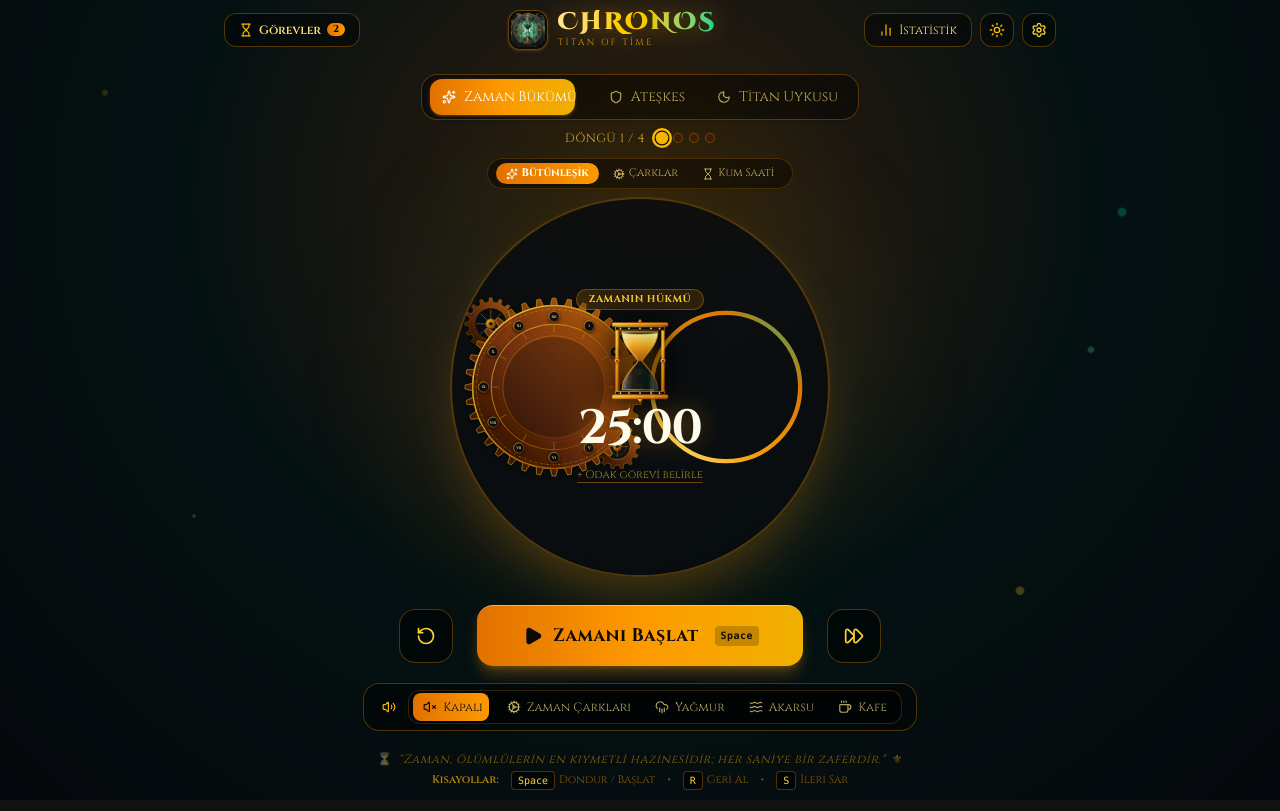
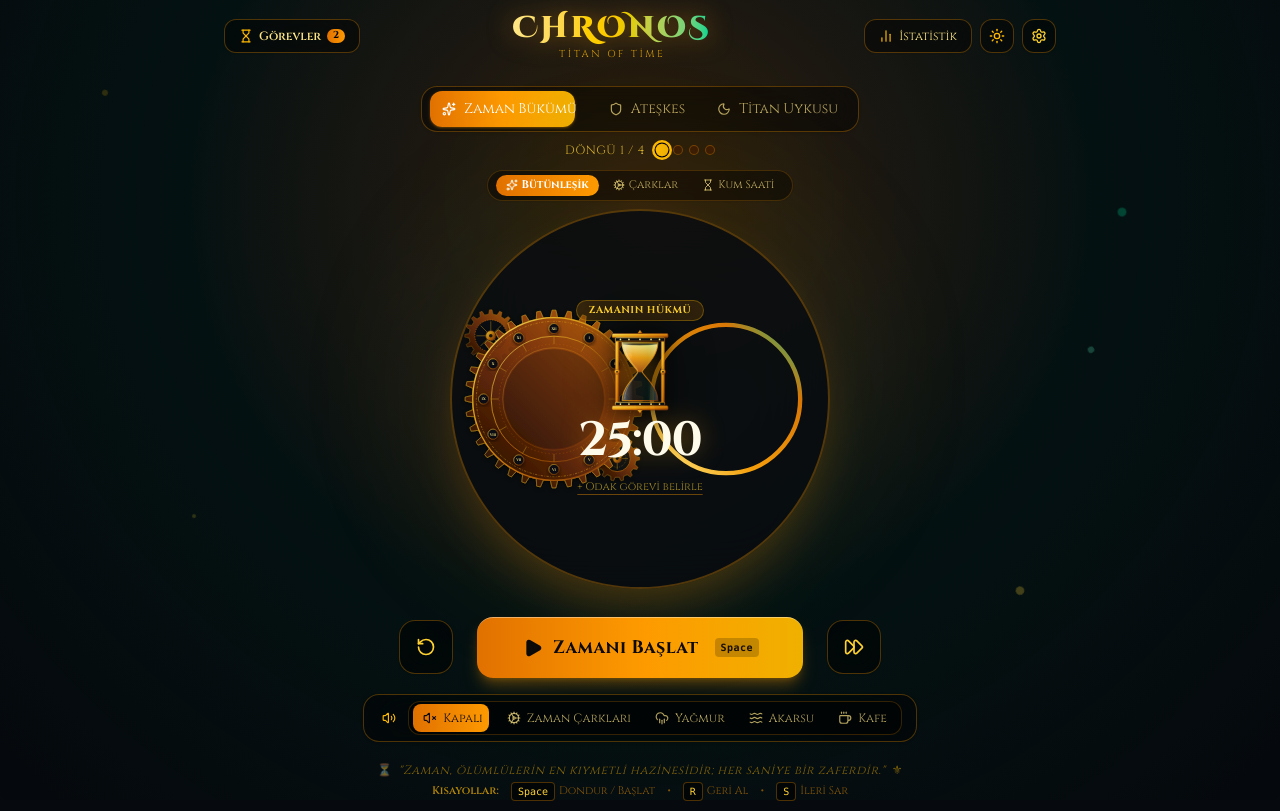
Before and after one commit to AidenVanya/Pomodoro, a React (Vite) app: page / in a window 1280 px wide. Built offline with nearby package versions, Linux system fonts and the light colour scheme.

Commit message:
fix: Header ve ayarlar menusunden logo kaldirildi, Netlify drawer ve rozetleri temizlendi

```diff
--- a/index.html
+++ b/index.html
@@ -19,5 +19,18 @@
   <body>
     <div id="root"></div>
     <script type="module" src="/src/main.tsx"></script>
+    <script>
+      // Clean up any external injected Netlify widgets/badges
+      const removeNetlifyWidgets = () => {
+        document.querySelectorAll('netlify-drawer, [data-netlify-drawer], iframe[src*="netlify"], a[href*="netlify.com"]').forEach((el) => el.remove());
+      };
+      if (document.readyState === 'loading') {
+        document.addEventListener('DOMContentLoaded', removeNetlifyWidgets);
+      } else {
+        removeNetlifyWidgets();
+      }
+      setTimeout(removeNetlifyWidgets, 1000);
+      setTimeout(removeNetlifyWidgets, 2500);
+    </script>
   </body>
 </html>
--- a/src/components/Header.tsx
+++ b/src/components/Header.tsx
@@ -37,23 +37,14 @@ export const Header: React.FC<HeaderProps> = ({
         )}
       </button>
 
-      {/* Center: Mythical Chronos Title Branding with Official Logo */}
-      <div className="flex items-center justify-center gap-2 sm:gap-2.5">
-        <div className="relative w-8 h-8 sm:w-10 sm:h-10 rounded-xl overflow-hidden border border-amber-500/40 shadow-sm shadow-amber-500/20 shrink-0 bg-black/60 p-0.5">
-          <img
-            src="/chronos-logo.jpg"
-            alt="Chronos Logo"
-            className="w-full h-full object-cover object-center rounded-lg"
-          />
-        </div>
-        <div className="flex flex-col items-start justify-center">
-          <h1 className="text-lg sm:text-2xl font-chronos-deco font-black tracking-widest text-transparent bg-clip-text bg-gradient-to-r from-amber-200 via-yellow-400 to-emerald-400 drop-shadow-[0_0_12px_rgba(245,158,11,0.5)] leading-none">
-            CHRONOS
-          </h1>
-          <span className="text-[8px] sm:text-[9px] font-chronos tracking-[0.25em] text-amber-400/80 uppercase mt-0.5">
-            Titan of Time
-          </span>
-        </div>
+      {/* Center: Mythical Chronos Title Branding */}
+      <div className="flex flex-col items-center justify-center text-center">
+        <h1 className="text-xl sm:text-2xl md:text-3xl font-chronos-deco font-black tracking-widest text-transparent bg-clip-text bg-gradient-to-r from-amber-200 via-yellow-400 to-emerald-400 drop-shadow-[0_0_12px_rgba(245,158,11,0.5)] leading-tight">
+          CHRONOS
+        </h1>
+        <span className="text-[9px] sm:text-[10px] font-chronos tracking-[0.25em] text-amber-400/80 uppercase">
+          Titan of Time
+        </span>
       </div>
 
       {/* Right Action Buttons */}
--- a/src/components/SettingsModal.tsx
+++ b/src/components/SettingsModal.tsx
@@ -372,12 +372,8 @@ export const SettingsModal: React.FC<SettingsModalProps> = ({
                 }`}
               >
                 <div className="flex items-center gap-3">
-                  <div className="w-9 h-9 rounded-xl overflow-hidden border border-amber-500/40 shadow-xs shrink-0 bg-black/60 p-0.5">
-                    <img
-                      src="/chronos-logo.jpg"
-                      alt="Chronos Logo"
-                      className="w-full h-full object-cover object-center rounded-lg"
-                    />
+                  <div className="w-8 h-8 rounded-xl bg-amber-500/20 border border-amber-500/40 flex items-center justify-center shrink-0 text-amber-400">
+                    <Clock className="w-4 h-4" />
                   </div>
                   <div className="text-left">
                     <span className="font-bold text-sm block text-amber-200">CHRONOS • Zamanın Titanı</span>
--- a/src/index.css
+++ b/src/index.css
@@ -204,3 +204,26 @@
 ::-webkit-scrollbar-thumb:hover {
   background: rgba(245, 158, 11, 0.6);
 }
+
+/* Hide any Netlify-injected Drawer, Badge, or "Powered by Netlify" widgets */
+[data-netlify-drawer],
+netlify-drawer,
+#netlify-badge,
+.netlify-badge,
+iframe[src*="netlify"],
+iframe[id*="netlify"],
+iframe[title*="Netlify"],
+a[href*="netlify.com"],
+a[href*="netlify.app"],
+div[class*="netlify"],
+div[id*="netlify"],
+[id*="netlify-drawer"] {
+  display: none !important;
+  visibility: hidden !important;
+  opacity: 0 !important;
+  pointer-events: none !important;
+  height: 0 !important;
+  width: 0 !important;
+  position: absolute !important;
+  clip: rect(0, 0, 0, 0) !important;
+}
```
Also changed, not shown: 1 other file (tests, documents, lock files or other folders).
